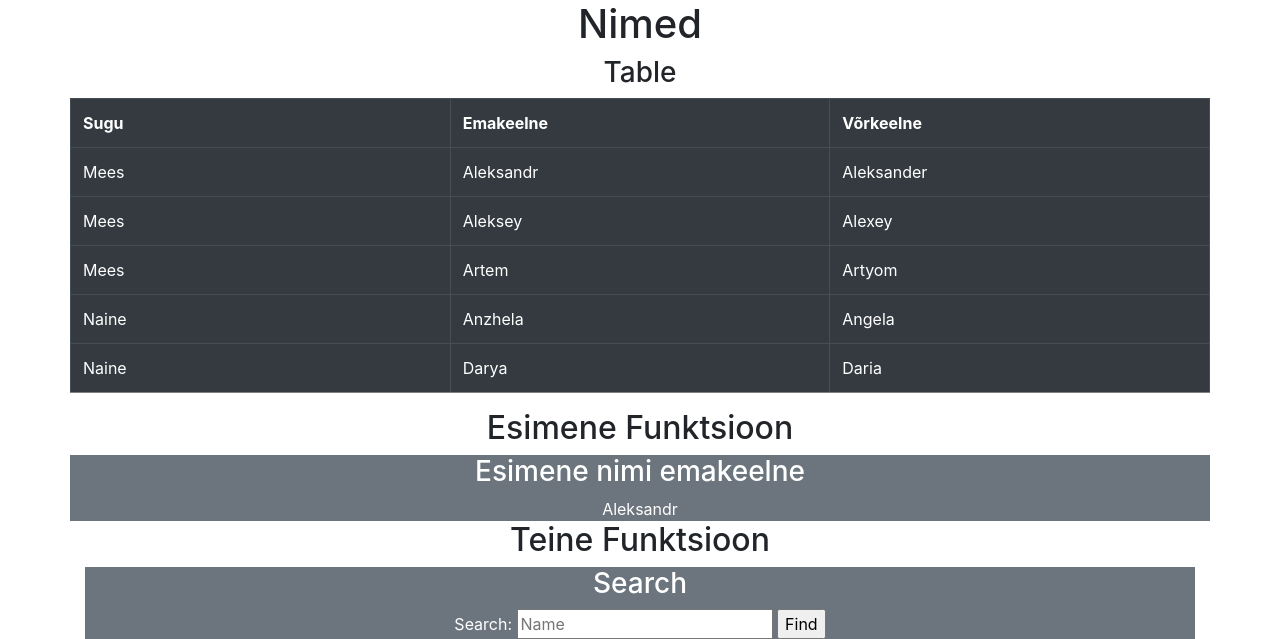
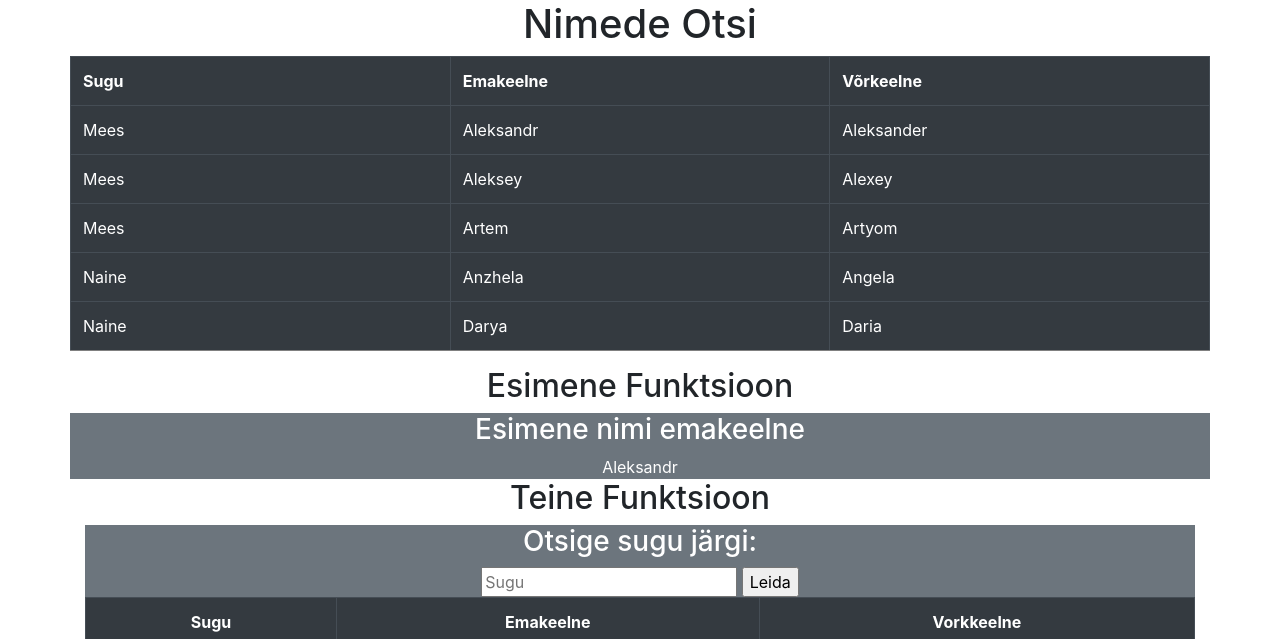
Before and after one commit to TsaikaWeb/Clients, a PHP site: page / in a window 1280 px wide. Shown: the top 639 px of the page. Run offline with PHP 8.4, Linux system fonts and the light colour scheme; lists and menus that the app fills with data are empty.

Commit message:
Add files via upload

```diff
--- a/TsaikaPHP/index.php
+++ b/TsaikaPHP/index.php
@@ -31,8 +31,7 @@ function searchInimesedBySugu($query){
     <meta charset="utf-8">
 </head>
 <body>
-<h1 class="text-center">Nimed</h1>
-<h3 class="text-center">Table</h3>
+<h1 class="text-center">Nimede Otsi</h1>
 <div class="container">
     <div class="row justify-content-md-center">
 <table border="1" class="table table-dark table-hover">
@@ -71,10 +70,10 @@ function searchInimesedBySugu($query){
 
 <div class=" text-center bg-secondary text-white">
 
-    <h3>Search</h3>
+<h3>Otsige sugu järgi: </h3>
     <form action="?" method="post">
-        Search: <input type="text" name="search" placeholder="Name"/>
-        <input type="submit" value="Find" />
+        <input type="text" name="search" placeholder="Sugu"/>
+        <input type="submit" value="Leida" />
     </form>
     <table border="1" class="table table-dark table-hover">
         <tr>
```
